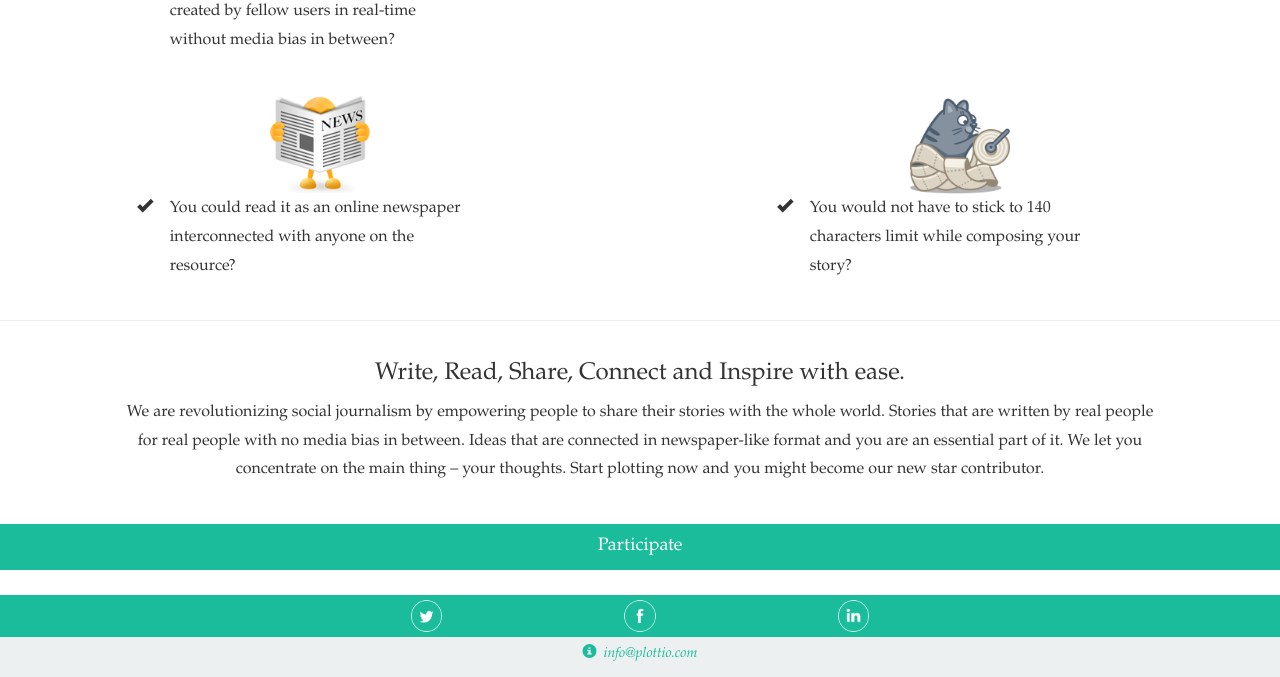
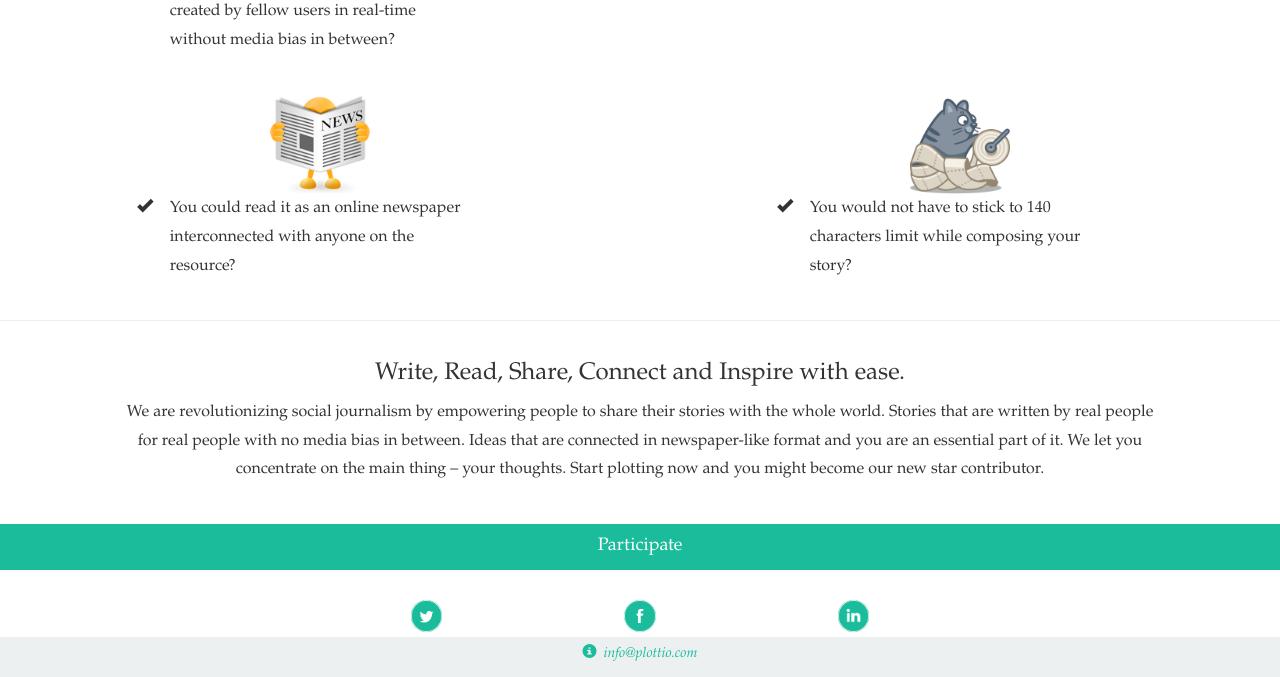
Before and after one commit to admix/plottio_signup, a website: page views/index.html in a window 1280 px wide. Shown: the part 522-1199 px from the top of the page. Drawn offline with Linux system fonts and the light colour scheme; files that its build step writes are made by us from their sources; files whose address does not match are found by name.

Commit message:
Changed background in social icons. Hide progress by default

```diff
--- a/public/css/style.css
+++ b/public/css/style.css
@@ -28,6 +28,7 @@ h4 {
   border-radius: 0px;
 }
 .progress {
+  display: none;
   border-radius: 0px;
   width: 50%;
   margin: 0 auto;
@@ -319,7 +320,7 @@ and (max-device-width : 568px) {
 	-moz-border-radius: 150px;
 }
 .social {
-  background-color: #1abc9c;
+  /*background-color: #1abc9c;*/
   padding-bottom: 5px;
   padding-top: 5px;
 }
@@ -333,6 +334,10 @@ and (max-device-width : 568px) {
   background-color: #236B8E;
 }
 
+.social a > img {
+  background-color: #1abc9c;
+  border-color: #1abc9c;
+}
 .left {
   border-left: 2px solid #1abc9c;
   padding-left: 0px;
```
